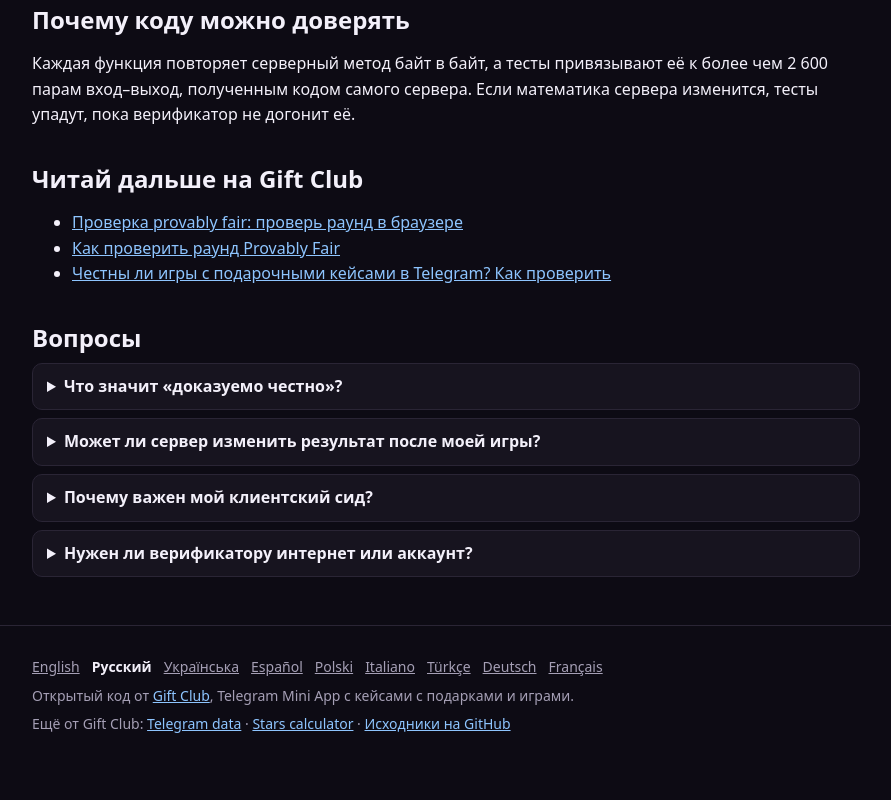
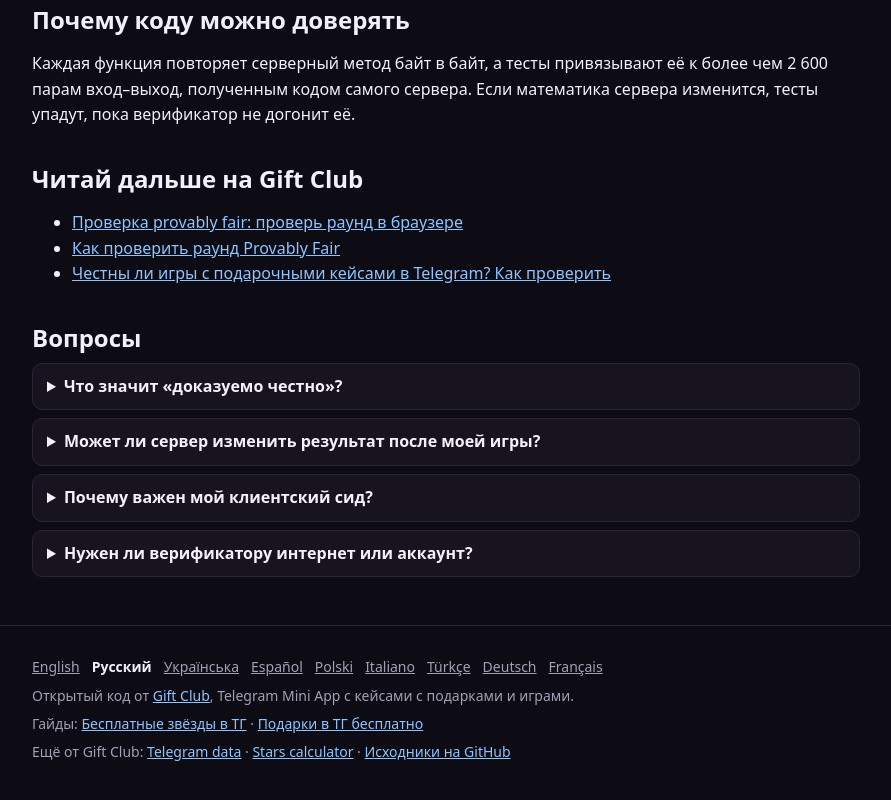
Before and after one commit to gift-club/provably-fair-verifier, a website: page docs/ru/index.html in a window 1280 px wide. Shown: the part 1843-2643 px from the top of the page, without its empty margins (194-1085 px from the left). Drawn offline with Linux system fonts and the light colour scheme.

Commit message:
Footer: link the free Stars and free gifts guides
Added guides for earning free Telegram stars and gifts.

```diff
--- a/docs/ru/index.html
+++ b/docs/ru/index.html
@@ -132,6 +132,7 @@ const [f] = await generateFloats(seed, clientSeed, nonce, 1); // the round&#39;s
 <footer><div class="wrap">
 <p class="langs" aria-label="Языки"><a href="/provably-fair-verifier/" hreflang="en" lang="en">English</a><a href="/provably-fair-verifier/ru/" hreflang="ru" lang="ru" aria-current="true">Русский</a><a href="/provably-fair-verifier/uk/" hreflang="uk" lang="uk">Українська</a><a href="/provably-fair-verifier/es/" hreflang="es" lang="es">Español</a><a href="/provably-fair-verifier/pl/" hreflang="pl" lang="pl">Polski</a><a href="/provably-fair-verifier/it/" hreflang="it" lang="it">Italiano</a><a href="/provably-fair-verifier/tr/" hreflang="tr" lang="tr">Türkçe</a><a href="/provably-fair-verifier/de/" hreflang="de" lang="de">Deutsch</a><a href="/provably-fair-verifier/fr/" hreflang="fr" lang="fr">Français</a></p>
 <p>Открытый код от <a href="https://giftclub.app/ru/">Gift Club</a>, Telegram Mini App с кейсами с подарками и играми.</p>
+<p>Гайды: <a href="https://giftclub.app/ru/blog/earn-free-telegram-stars">Бесплатные звёзды в ТГ</a> · <a href="https://giftclub.app/ru/blog/free-telegram-gifts">Подарки в ТГ бесплатно</a></p>
 <p>Ещё от Gift Club: <a href="/telegram-gifts-dataset/ru/">Telegram data</a> · <a href="/telegram-stars-calculator/ru/">Stars calculator</a> · <a href="https://github.com/gift-club/provably-fair-verifier">Исходники на GitHub</a></p>
 
 </div></footer>
```
